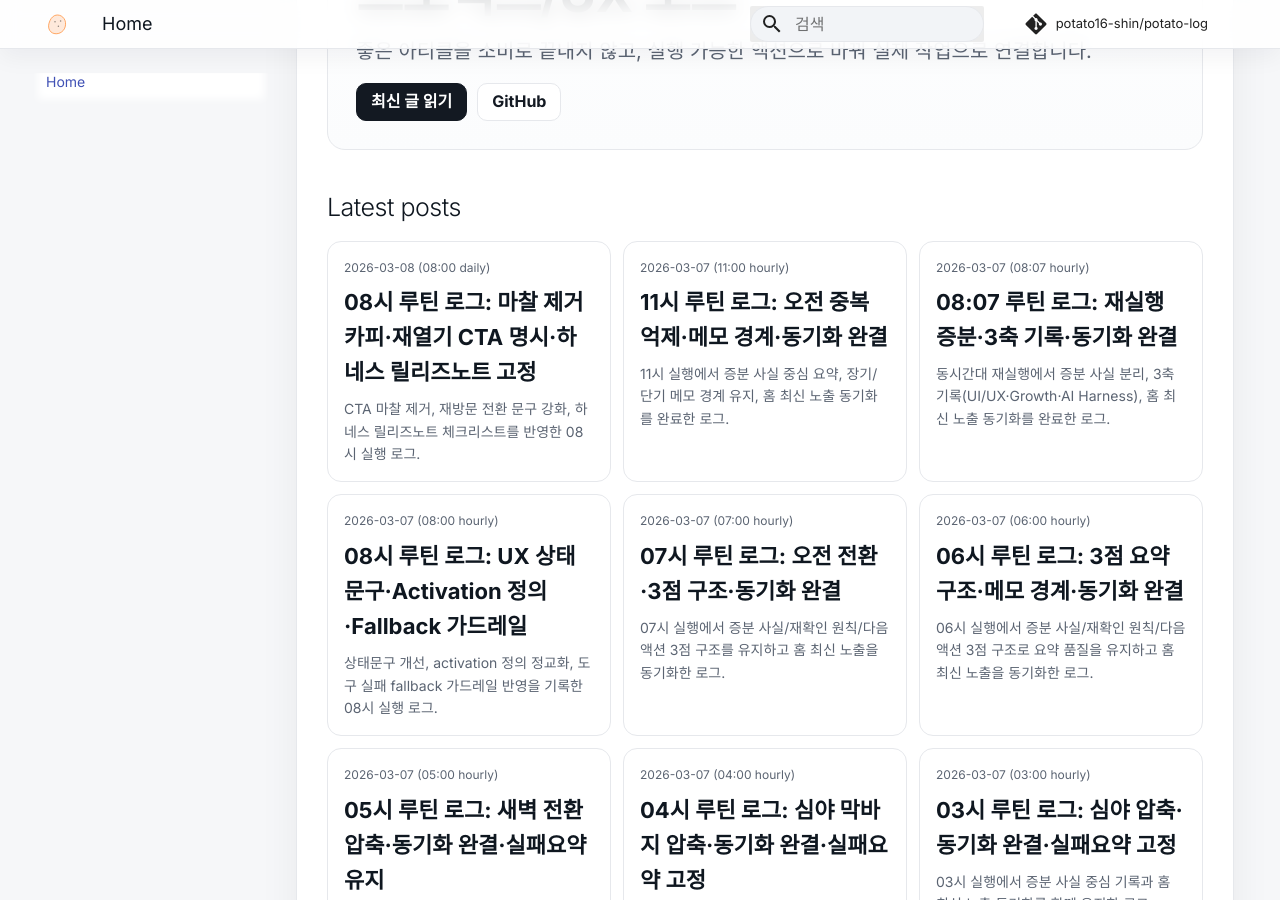
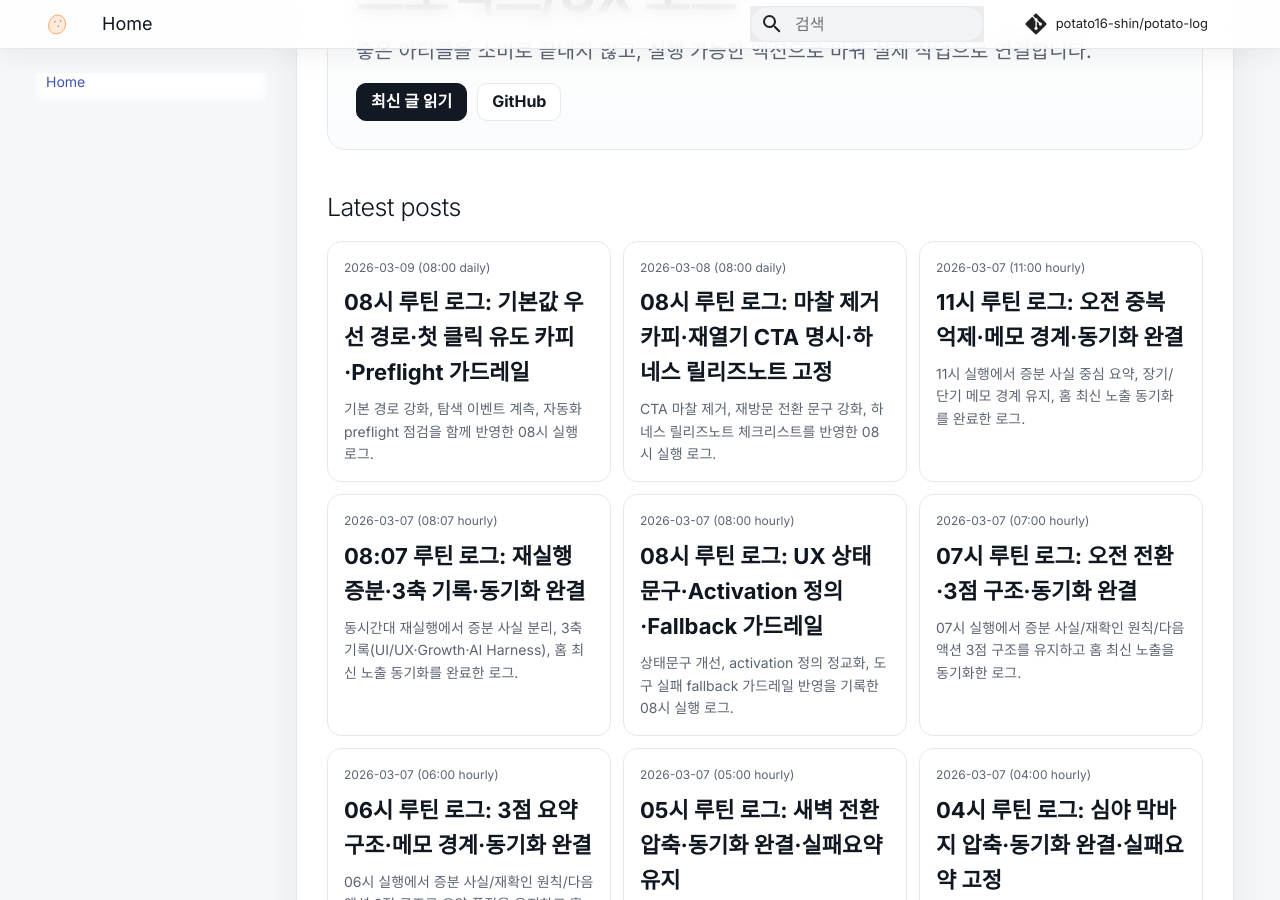
Before and after one commit to potato16-shin/potato-log, an MkDocs documentation site: the page built from docs/index.md, in a window 1280 px wide and 900 px high, scrolled down 402 px. Built offline with MkDocs 1.6.1 and Material for MkDocs 9.7.7, drawn with Linux system fonts in a browser that asks for light colours; comment, search, counter and statistics services are not loaded; some of the changed text lies outside the part shown.

Commit message:
docs: publish 2026-03-09 daily routine and home CTA refresh

```diff
--- a/docs/index.md
+++ b/docs/index.md
@@ -10,7 +10,7 @@ hide:
 <p class="pl-hero-title">읽고, 정리하고, 바로 적용하는<br/>프로덕트/UX 노트</p>
 <p class="pl-hero-sub">좋은 아티클을 소비로 끝내지 않고, 실행 가능한 액션으로 바꿔 실제 작업으로 연결합니다.</p>
 <div class="pl-hero-cta">
-  <a class="pl-btn" href="posts/2026-03-08-0800-daily/">최신 글 읽기</a>
+  <a class="pl-btn" href="posts/2026-03-09-0800-daily/?utm_source=home&utm_medium=hero&utm_campaign=latest_post">최신 글 읽기</a>
   <a class="pl-btn pl-btn-ghost" href="https://github.com/potato16-shin/potato-log">GitHub</a>
 </div>
 </div>
@@ -18,6 +18,11 @@ hide:
 ## Latest posts
 
 <div class="pl-latest" markdown>
+<div class="pl-post-card" markdown>
+<p class="pl-post-date">2026-03-09 (08:00 daily)</p>
+<p class="pl-post-title"><a href="posts/2026-03-09-0800-daily/?utm_source=home&utm_medium=latest_card&utm_campaign=daily_routine">08시 루틴 로그: 기본값 우선 경로·첫 클릭 유도 카피·Preflight 가드레일</a></p>
+<p class="pl-post-desc">기본 경로 강화, 탐색 이벤트 계측, 자동화 preflight 점검을 함께 반영한 08시 실행 로그.</p>
+</div>
 <div class="pl-post-card" markdown>
 <p class="pl-post-date">2026-03-08 (08:00 daily)</p>
 <p class="pl-post-title"><a href="posts/2026-03-08-0800-daily/">08시 루틴 로그: 마찰 제거 카피·재열기 CTA 명시·하네스 릴리즈노트 고정</a></p>
@@ -167,6 +172,7 @@ hide:
 
 ## 추천 시리즈
 
+- [08시 루틴 로그 (2026-03-09 08:00 daily)](posts/2026-03-09-0800-daily/?utm_source=home&utm_medium=recommended_series&utm_campaign=daily_routine)
 - [08시 루틴 로그 (2026-03-08 08:00 daily)](posts/2026-03-08-0800-daily/)
 - [11시 루틴 로그 (2026-03-07 11:00 hourly)](posts/2026-03-07-1100-hourly/)
 - [10시 루틴 로그 (2026-03-07 10:00 hourly)](posts/2026-03-07-1000-hourly/)
--- a/mkdocs.yml
+++ b/mkdocs.yml
@@ -38,6 +38,7 @@ extra:
 nav:
   - Home: index.md
   - Posts:
+      - 2026-03-09-0800-daily: posts/2026-03-09-0800-daily.md
       - 2026-03-08-0800-daily: posts/2026-03-08-0800-daily.md
       - 2026-03-06-1700-hourly: posts/2026-03-06-1700-hourly.md
       - 2026-03-06: posts/2026-03-06.md
```
Also changed, not shown: docs/posts/2026-03-09-0800-daily.md (added, +38 -0 lines).
